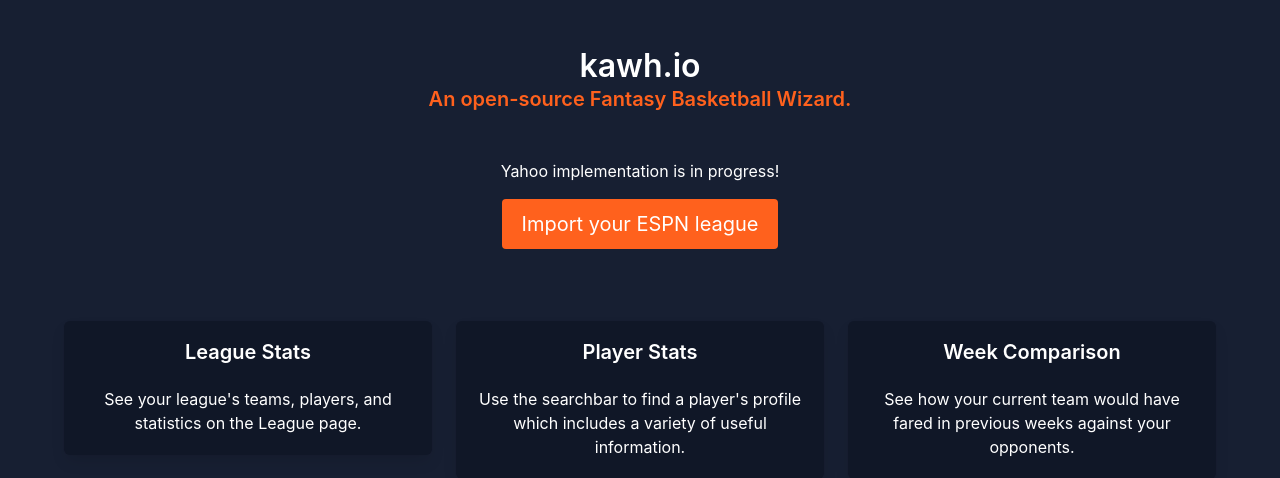
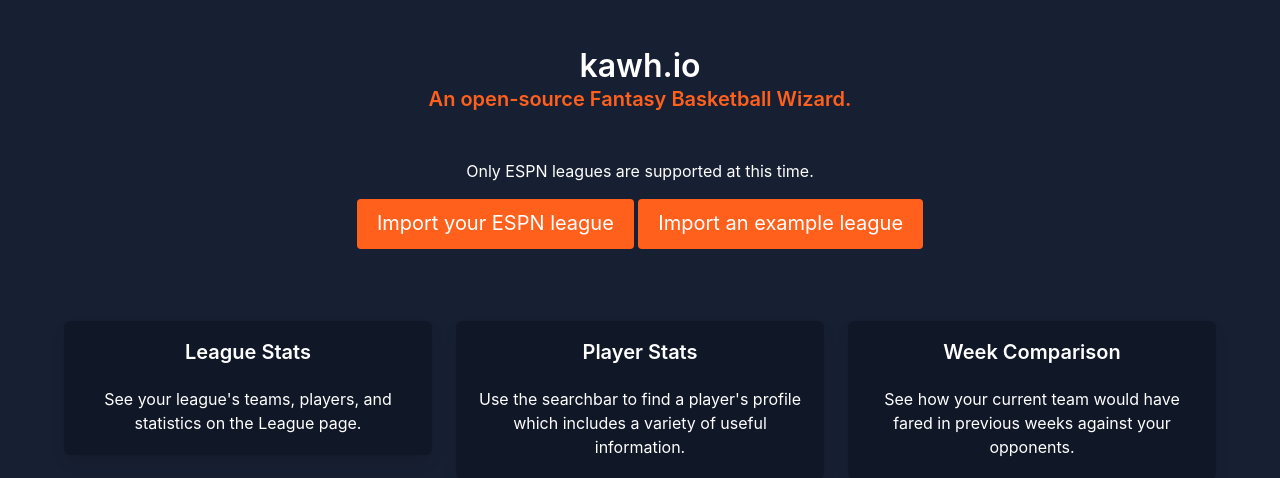
Before and after one commit to json-h/kawh.io, a Django app: page / in a window 1280 px wide. Shown: the part 52-530 px from the top of the page. Run offline with Django 3.2, Linux system fonts and the light colour scheme; some libraries are stand-ins or nearby versions.

Commit message:
Added example league for users to try out the site

```diff
--- a/main/templates/main/index.html
+++ b/main/templates/main/index.html
@@ -8,8 +8,9 @@
         <h2 class="subtitle is-5" style="color: #ff611d">An open-source Fantasy Basketball Wizard.</h2>
         <br>
         {% if not request.session.leagueId %}
-          <p>Yahoo implementation is in progress!</p>
-          <a href="{% url 'import' %}" class="button is-medium">Import your ESPN league</a>
+          <p>Only ESPN leagues are supported at this time.</p>
+          <a href="{% url 'import' %}" class="button is-medium" style="display: inline-block">Import your ESPN league</a>
+          <a href="{% url 'test' %}" class="button is-medium" style="display: inline-block">Import an example league</a>
           <br>
           <br>
           <br>
--- a/main/urls.py
+++ b/main/urls.py
@@ -11,4 +11,5 @@ urlpatterns = [
     path('refresh/', views.refresh, name='refresh'),
     path('success/', views.success, name='success'),
     path('league/', views.league, name='league'),
+    path('test/', views.test, name='test'),
 ]
--- a/main/views.py
+++ b/main/views.py
@@ -6,6 +6,11 @@ from .functions import create_league, current_season, get_espn_league
 from .models import *
 
 def index(request):
+    return render(request, 'main/index.html')
+
+def test(request):
+    request.session['leagueId'] = 99158049
+    request.session['teamId'] = 991580491
     return render(request, 'main/index.html')
 
 def refresh(request):
```
